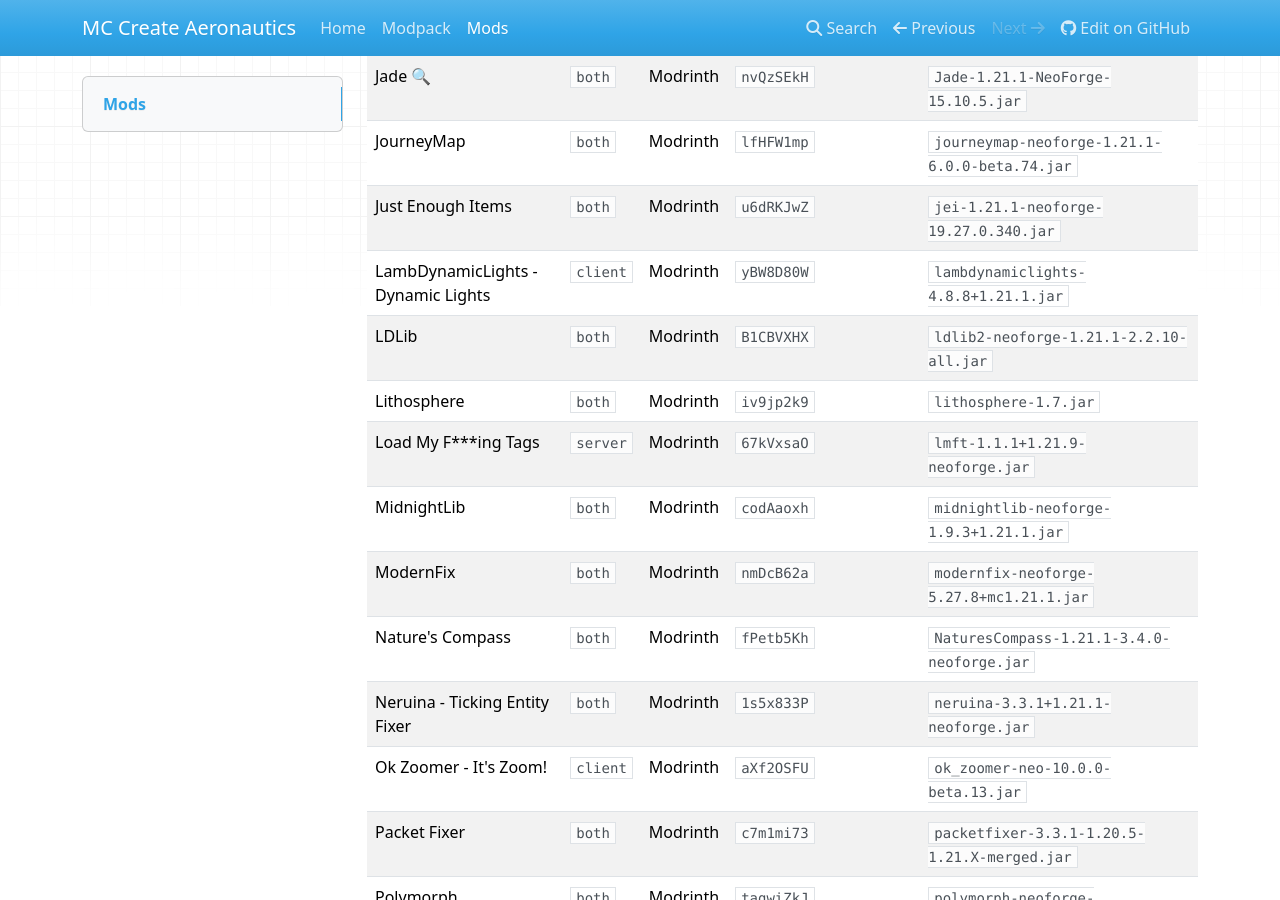
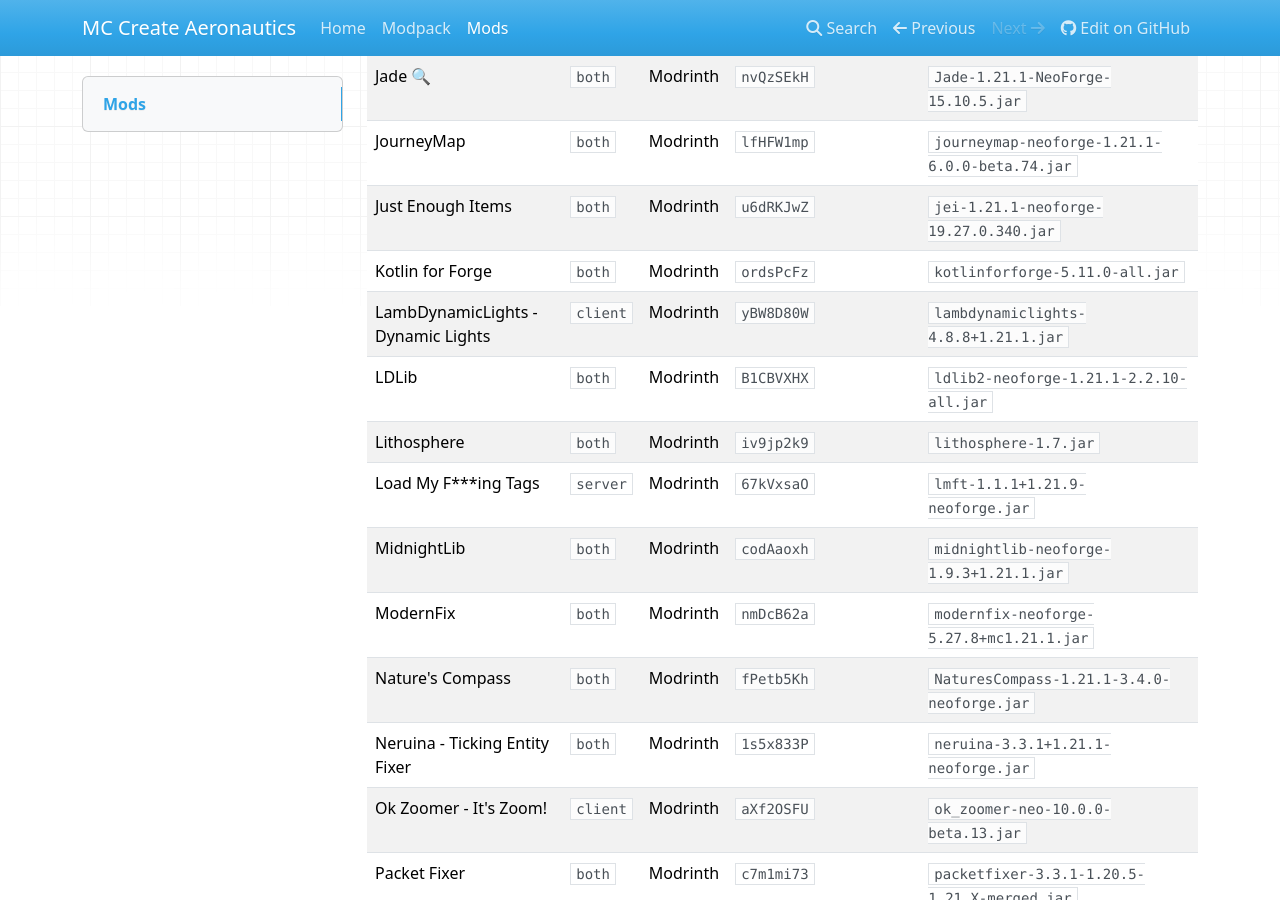
Before and after one commit to AlexCawl/mc-create-aeronautics-modpack, an MkDocs documentation site: the page built from docs/mods.md, in a window 1280 px wide and 900 px high, scrolled down 3711 px. Built offline with MkDocs 1.6.1, drawn with Linux system fonts in a browser that asks for light colours; nearby versions of some CDN libraries; part of the change alters nothing that is shown; some of the changed text lies outside the part shown.

Commit message:
fix: added kotlin-for-forge

```diff
--- a/docs/mods.md
+++ b/docs/mods.md
@@ -4,7 +4,7 @@ This table mirrors the pinned packwiz metadata in `modpack/mods/*.pw.toml`.
 
 When a mod is added, removed, updated, or moved between sides, update this table in the same commit.
 
-Total mods: 87.
+Total mods: 88.
 
 | Mod | Side | Source | Project ID | File |
 | --- | --- | --- | --- | --- |
@@ -67,6 +67,7 @@ Total mods: 87.
 | Jade 🔍 | `both` | Modrinth | `nvQzSEkH` | `Jade-1.21.1-NeoForge-15.10.5.jar` |
 | JourneyMap | `both` | Modrinth | `lfHFW1mp` | `journeymap-neoforge-1.21.1-6.0.0-beta.74.jar` |
 | Just Enough Items | `both` | Modrinth | `u6dRKJwZ` | `jei-1.21.1-neoforge-19.27.0.340.jar` |
+| Kotlin for Forge | `both` | Modrinth | `ordsPcFz` | `kotlinforforge-5.11.0-all.jar` |
 | LambDynamicLights - Dynamic Lights | `client` | Modrinth | `yBW8D80W` | `lambdynamiclights-4.8.8+1.21.1.jar` |
 | LDLib | `both` | Modrinth | `B1CBVXHX` | `ldlib2-neoforge-1.21.1-2.2.10-all.jar` |
 | Lithosphere | `both` | Modrinth | `iv9jp2k9` | `lithosphere-1.7.jar` |
```
Also changed, not shown: 3 other files.
